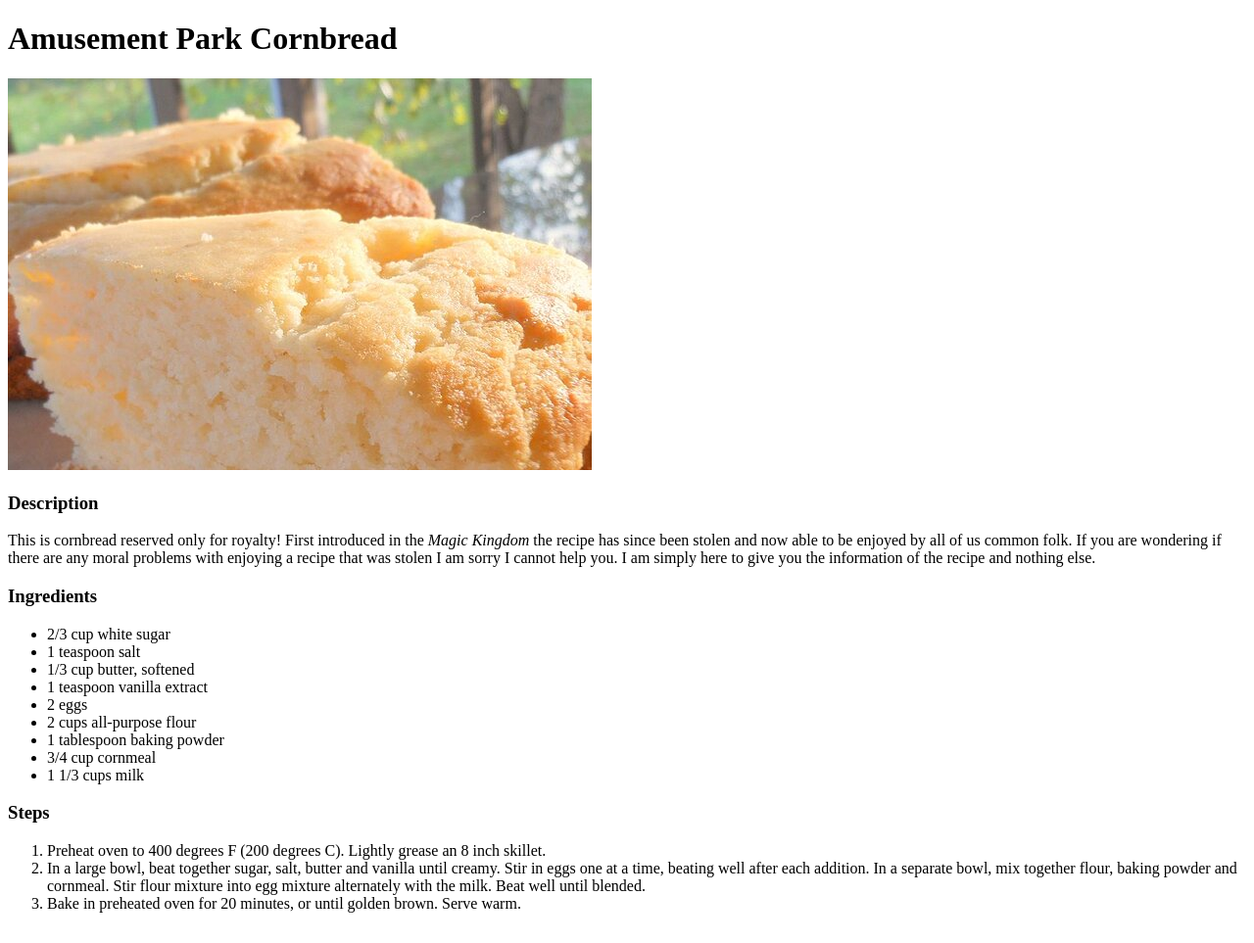
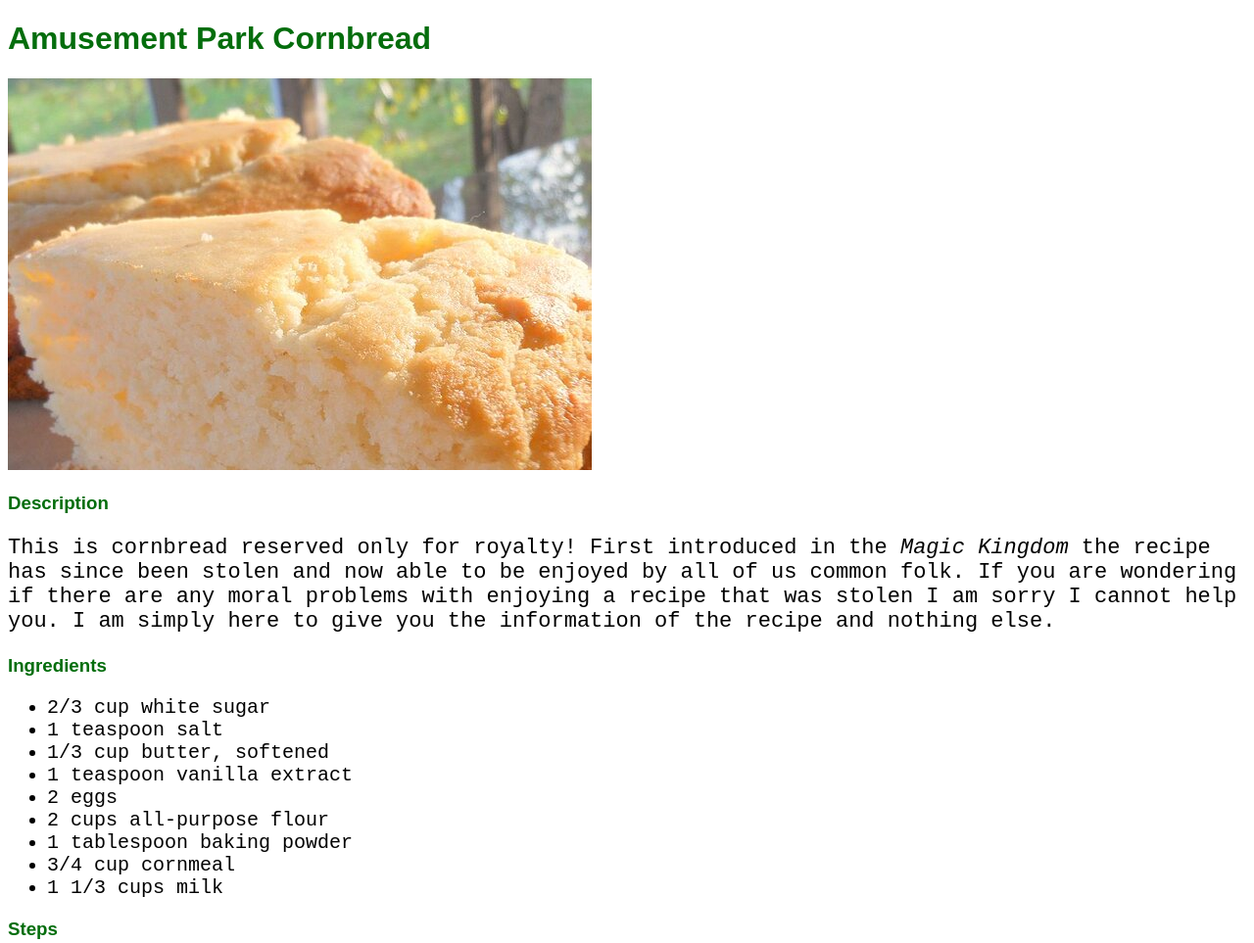
Before and after one commit to vindacator477/odin-recipes, a plain HTML site: page recipes/cornbread.html in a window 1280 px wide. Shown: the top 963 px of the page at 98% size. Drawn offline with Linux system fonts and the light colour scheme.

Commit message:
added very basic css

```diff
--- a/recipes/cornbread.html
+++ b/recipes/cornbread.html
@@ -5,6 +5,8 @@
     <meta http-equiv="X-UA-Compatible" content="IE=edge">
     <meta name="viewport" content="width=device-width, initial-scale=1.0">
     <title>Cornbread</title>
+    <link rel ="stylesheet" href="../style.css">
+
 </head>
 <body>
     <h1>Amusement Park Cornbread</h1>
--- /dev/null
+++ b/style.css
@@ -0,0 +1,28 @@
+h1{
+    color: rgb(3, 109, 12);
+    font-family: Arial, Helvetica, sans-serif;
+}
+
+h3{
+    color: rgb(3, 109, 12);
+    font-family: Arial, Helvetica, sans-serif;
+}
+
+p{
+    font-size: 22px;
+    font-family: 'Courier New', Courier, monospace;
+}
+
+a{
+    font-size: large;
+}
+
+ul{
+    font-size: 20px;
+    font-family: 'Courier New', Courier, monospace;
+}
+
+ol{
+    font-size: 20px;
+    font-family: 'Courier New', Courier, monospace;
+}
```
Also changed, not shown: index.html (+1 -0 lines), recipes/breakfast-burritos.html (+2 -0 lines), recipes/cinnamon-rolls.html (+2 -0 lines).
